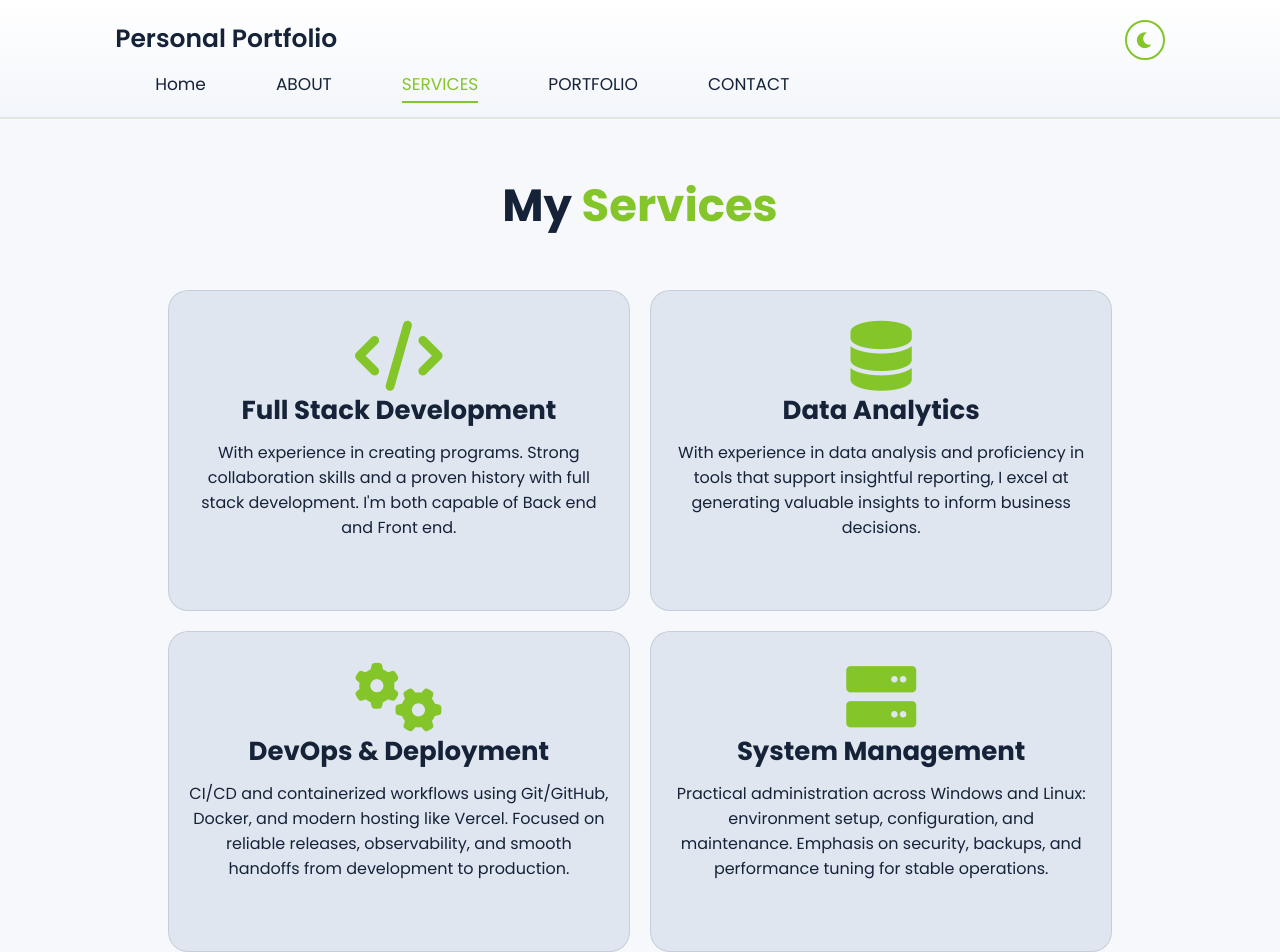
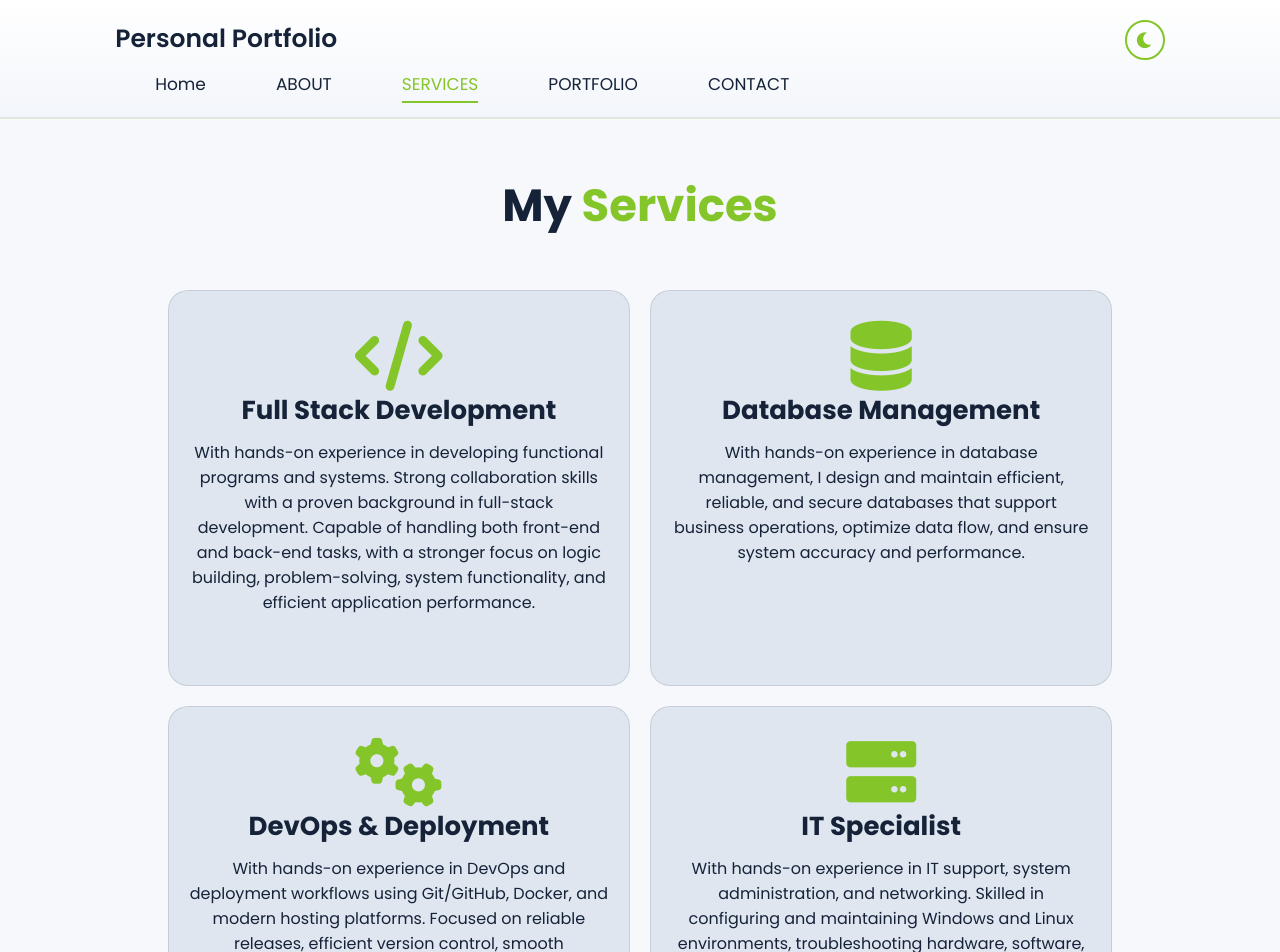
Before and after one commit to JOSHUA-A69/My-Personal-Portfolio-, a React (Create React App) app: page /services in a window 1280 px wide. Shown: the top 952 px of the page. Built offline with nearby package versions, Linux system fonts and the light colour scheme.

Commit message:
updated services

```diff
--- a/src/components/Services.jsx
+++ b/src/components/Services.jsx
@@ -38,19 +38,22 @@ const Services = () => {
                     <i className="fas fa-code"></i>
                     <h3>Full Stack Development</h3>
                     <p>
-                        With experience in creating programs.
-                        Strong collaboration skills and a proven history with full stack development.
-                        I'm both capable of Back end and Front end.
+                        With hands-on experience in developing functional programs and systems.
+                        Strong collaboration skills with a proven background in full-stack
+                        development. Capable of handling both front-end and back-end tasks, with a
+                        stronger focus on logic building, problem-solving, system functionality,
+                        and efficient application performance.
                     </p>
                 </div>
 
-                {/* Data Analytics Service */}
+                {/* Database Management Service */}
                 <div className="services-box">
                     <i className="fa-solid fa-database"></i>
-                    <h3>Data Analytics</h3>
+                    <h3>Database Management</h3>
                     <p>
-                        With experience in data analysis and proficiency in tools that support insightful reporting,
-                        I excel at generating valuable insights to inform business decisions.
+                        With hands-on experience in database management, I design and maintain
+                        efficient, reliable, and secure databases that support business operations,
+                        optimize data flow, and ensure system accuracy and performance.
                     </p>
                 </div>
 
@@ -59,18 +62,22 @@ const Services = () => {
                     <i className="fa-solid fa-gears"></i>
                     <h3>DevOps & Deployment</h3>
                     <p>
-                        CI/CD and containerized workflows using Git/GitHub, Docker, and modern hosting like Vercel.
-                        Focused on reliable releases, observability, and smooth handoffs from development to production.
+                        With hands-on experience in DevOps and deployment workflows using
+                        Git/GitHub, Docker, and modern hosting platforms. Focused on reliable
+                        releases, efficient version control, smooth deployment processes, and
+                        seamless transitions from development to production environments.
                     </p>
                 </div>
 
-                {/* System Management Service */}
+                {/* IT Specialist Service */}
                 <div className="services-box">
                     <i className="fa-solid fa-server"></i>
-                    <h3>System Management</h3>
+                    <h3>IT Specialist</h3>
                     <p>
-                        Practical administration across Windows and Linux: environment setup, configuration, and maintenance.
-                        Emphasis on security, backups, and performance tuning for stable operations.
+                        With hands-on experience in IT support, system administration, and
+                        networking. Skilled in configuring and maintaining Windows and Linux
+                        environments, troubleshooting hardware, software, and connectivity issues,
+                        and ensuring stable, secure, and efficient day-to-day operations.
                     </p>
                 </div>
             </div>
```
